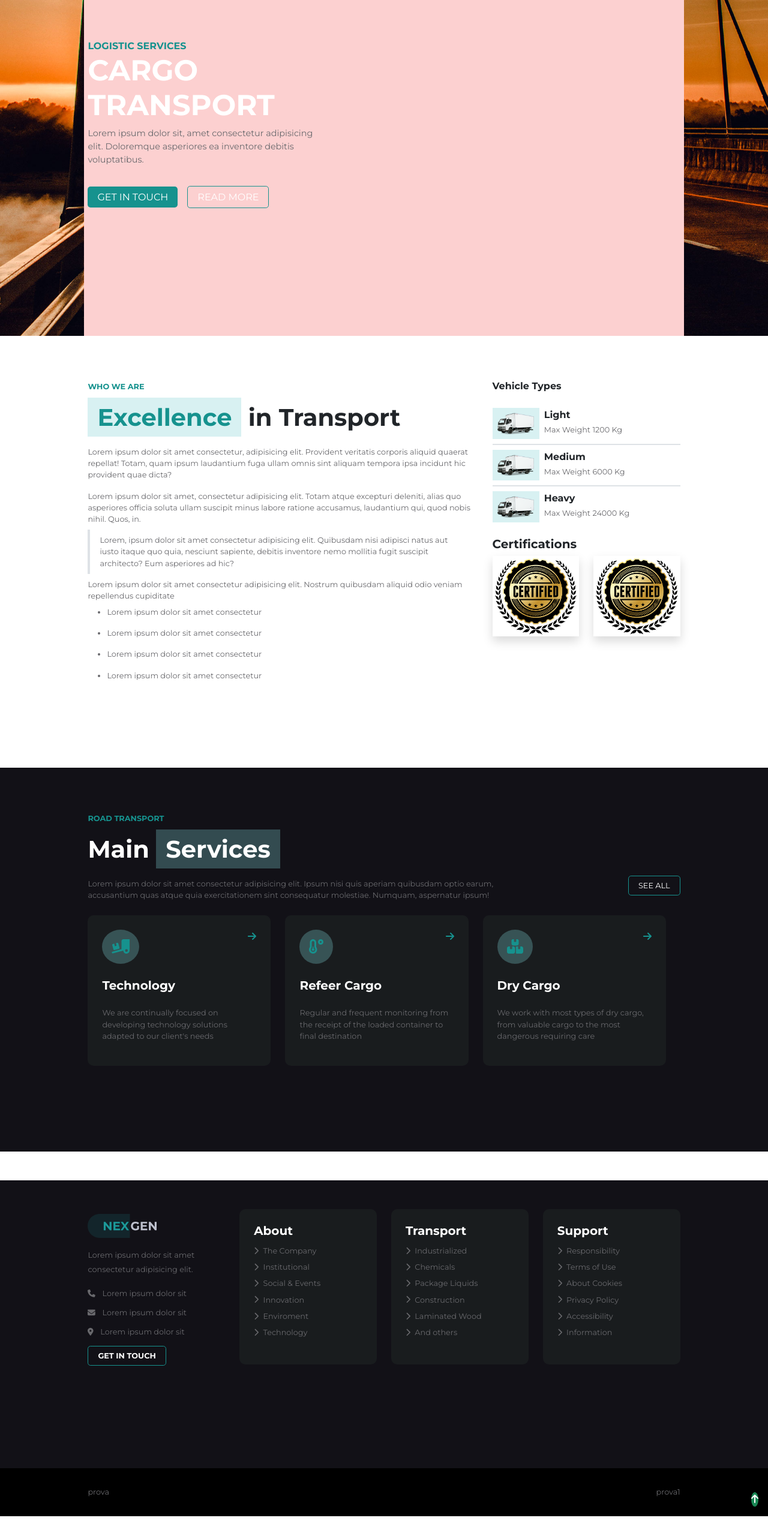
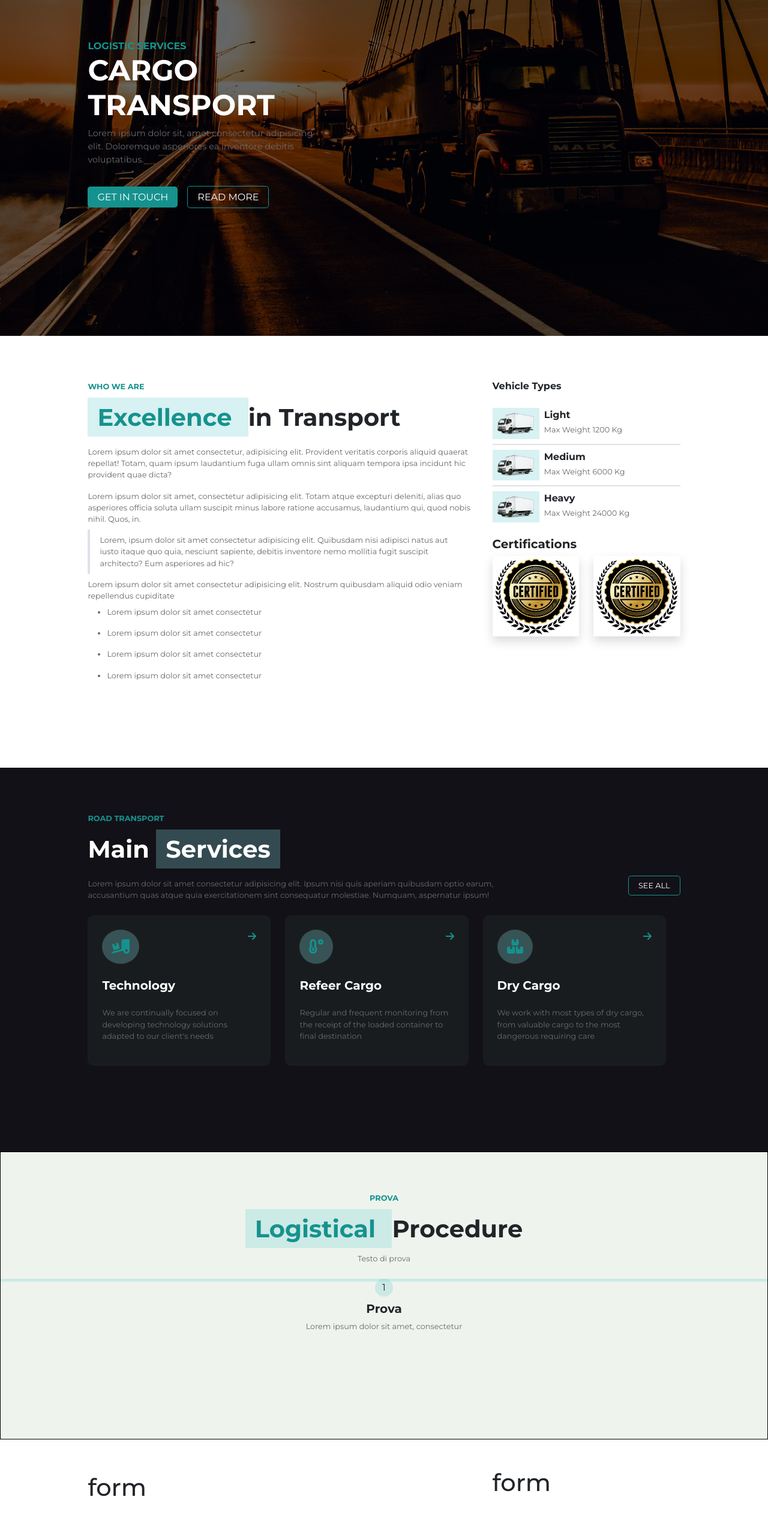
Before and after one commit to giagra91/proj-html-vuejs, a Vue app: page / in a window 1280 px wide. Shown: the part 224-2790 px from the top of the page at 60% size. Before the commit the page ends 2752 px from the top, so only its background shows below. Built offline with nearby package versions, Linux system fonts and the light colour scheme.

Commit message:
modifiche main, inizio form e logistics

```diff
--- a/src/components/Footer.vue
+++ b/src/components/Footer.vue
@@ -1,6 +1,6 @@
 <template>
     <footer>
-        <div class="top-footer my-dark-bg mt-5 py-5">
+        <div class="top-footer my-dark-bg py-5">
 
             <div class="central-container">
                 <div class="row">
--- /dev/null
+++ b/src/components/Logistics.vue
@@ -0,0 +1,51 @@
+<template>
+    <div class="logistics py-5">
+        <div class="text-center py-3">
+            <span class="my-text fw-bold my-text-green text-uppercase">Prova</span>
+                <h1 class="fw-bold my-3">
+                    <span class="px-3 py-2 my-bg-lightgreen my-text-green">
+                        Logistical
+                    </span>
+                    Procedure
+                </h1>
+                <p class="my-text my-text-color">Testo di prova</p>
+                <div class="py-2">
+                    <div class="d-flex justify-content-evenly align-items-start my-line my-bg-lightgreen">
+                        <div class="d-flex flex-column justify-content-center align-items-center">
+                            <p class="m-0 my-number my-bg-lightgreen">1</p>
+                            <h5 class="my-2 fw-bold">Prova</h5>
+                            <p class="my-text my-text-color">Lorem ipsum dolor sit amet, consectetur</p>
+                        </div>
+
+                    </div>
+                </div>
+        </div>
+    </div>
+</template>
+
+<script>
+export default {
+    name: "LogisticalProcedure"
+
+}
+</script>
+
+<style lang="scss" scoped>
+div.logistics{
+    min-height: 60vh;
+    border: 1px solid black;
+    background-color: #eef4ed;
+}
+
+div.my-line{
+    height: 5px;
+}
+
+.my-number{
+    width: 30px;
+    height: 30px;
+    line-height: 30px;
+    border-radius: 50%;
+}
+
+</style>
--- a/src/components/Main.vue
+++ b/src/components/Main.vue
@@ -43,12 +43,16 @@
         </div>
         <SocietyInfo />
         <MainServices />
+        <Logistics />
+        <SubsciptionForm />
     </div>
 </template>
 
 <script>
 import SocietyInfo from "./SocietyInfo.vue"
 import MainServices from "./MainServices.vue"
+import Logistics from "./Logistics.vue"
+import SubsciptionForm from "./SubsciptionForm.vue"
 
 
 export default {
@@ -56,6 +60,8 @@ export default {
     components:{
         SocietyInfo,
         MainServices,
+        SubsciptionForm,
+        Logistics
     },
     data: function(){
         return{
@@ -119,11 +125,21 @@ div.my-jumbo{
     background-color: blue;
     background-image: url("../assets/img/bg-9.jpg");
     background-size: cover;
-    // filter: brightness(.6);
-    backdrop-filter: brightness(.6);
+    position: relative;
+
+    &::before{
+    content: " ";
+	position: absolute;
+	left: 0;
+	top: 0;
+	width: 100%;
+	height: 100%;
+    background-color: rgba(0, 0, 0, 0.6);
+    z-index: 0;
+    }
 
     .central-container{
-        background-color: rgb(252, 208, 208);
+        position: relative;
     }
 
     .my-title{
--- a/src/components/SocietyInfo.vue
+++ b/src/components/SocietyInfo.vue
@@ -7,7 +7,9 @@
                         {{ element.topText }}
                     </span>
                     <h1 class="fw-bold my-3">
-                        <span class="px-3 py-2 my-bg-lightgreen my-text-green">{{ element.evidenceTitle }}</span>
+                        <span class="px-3 py-2 my-bg-lightgreen my-text-green">
+                            {{ element.evidenceTitle }}
+                        </span>
                         {{ element.normalTitle }}
                     </h1>
                     <p v-for="(text, index) in element.texts" :key="index + `text`"
--- /dev/null
+++ b/src/components/SubsciptionForm.vue
@@ -0,0 +1,30 @@
+<template>
+    <div class="form">
+        <div class="central-container">
+            <div class="row py-5">
+                <div class="col-8 py-2">
+                    <h1>form</h1>
+
+                </div>
+                <div class="col-4">
+                    <h1>form</h1>
+                </div>
+            </div>
+
+        </div>
+    </div>
+</template>
+
+<script>
+export default {
+    name: "SubsciptionForm"
+
+}
+</script>
+
+<style lang="scss" scoped>
+div.form{
+    min-height: 65vh;
+}
+
+</style>
```
